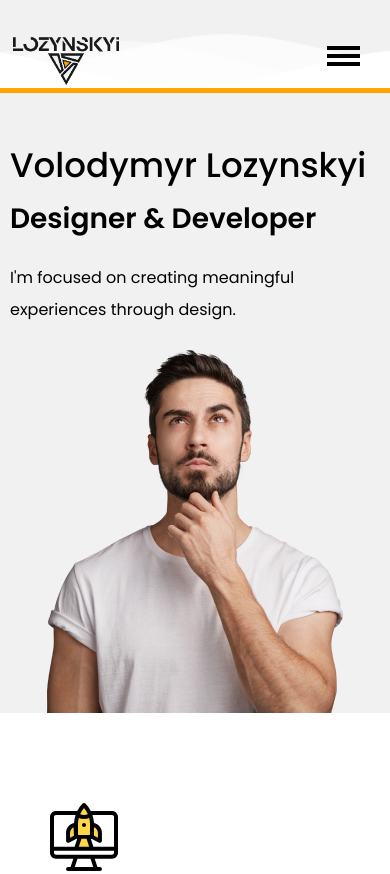
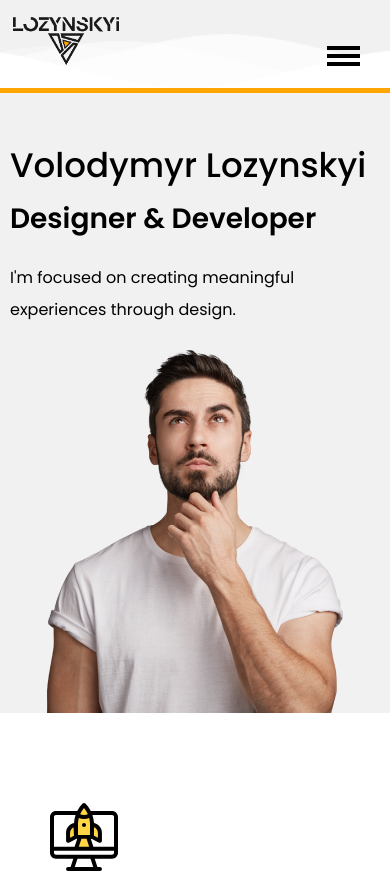
Before and after one commit to vmlozynskyi/vmlozynskyi.github.io, a plain HTML site: page index.html in a window 390 px wide. Shown: the top 874 px of the page. Drawn offline with nearby package versions, Linux system fonts and the light colour scheme.

Commit message:
logo position

```diff
--- a/css/main.css
+++ b/css/main.css
@@ -327,7 +327,7 @@ body {
     }
     .logo {
         position: absolute;
-        top: 35px;
+        top: 15px;
         padding: 0 185px 3px 0;
         padding-left: 3px;
     }
```
